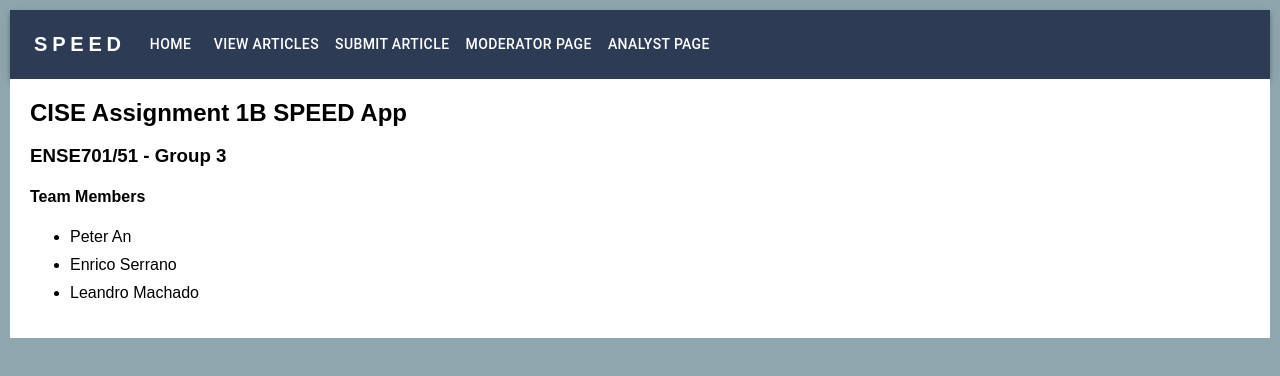
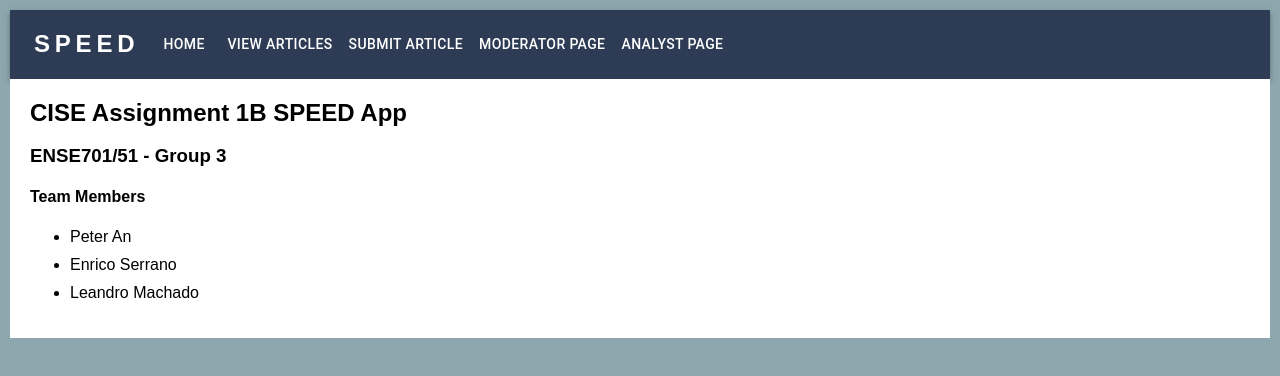
Before and after one commit to Exotica0122/CISE_Assignment_1B, a React (Create React App) app in the folder frontend/: page / in a window 1280 px wide. Shown: the top 376 px of the page. Built offline with nearby package versions, Linux system fonts and the light colour scheme.

Commit message:
Update NavBar.js

```diff
--- a/frontend/src/components/NavBar.js
+++ b/frontend/src/components/NavBar.js
@@ -35,7 +35,7 @@ const NavBar = () => {
             <Container maxWidth="xl">
                 <Toolbar disableGutters>
                     <Typography
-                        variant="h6"
+                        variant="h5"
                         noWrap
                         component="a"
                         href="/"
```
